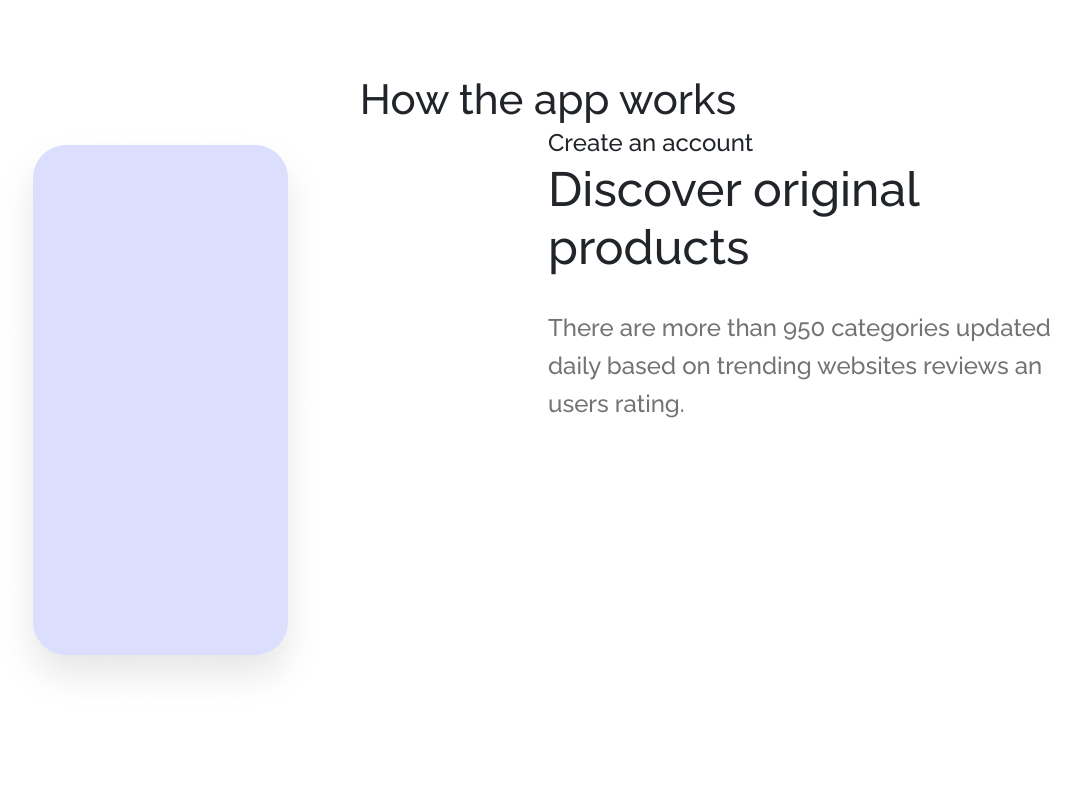
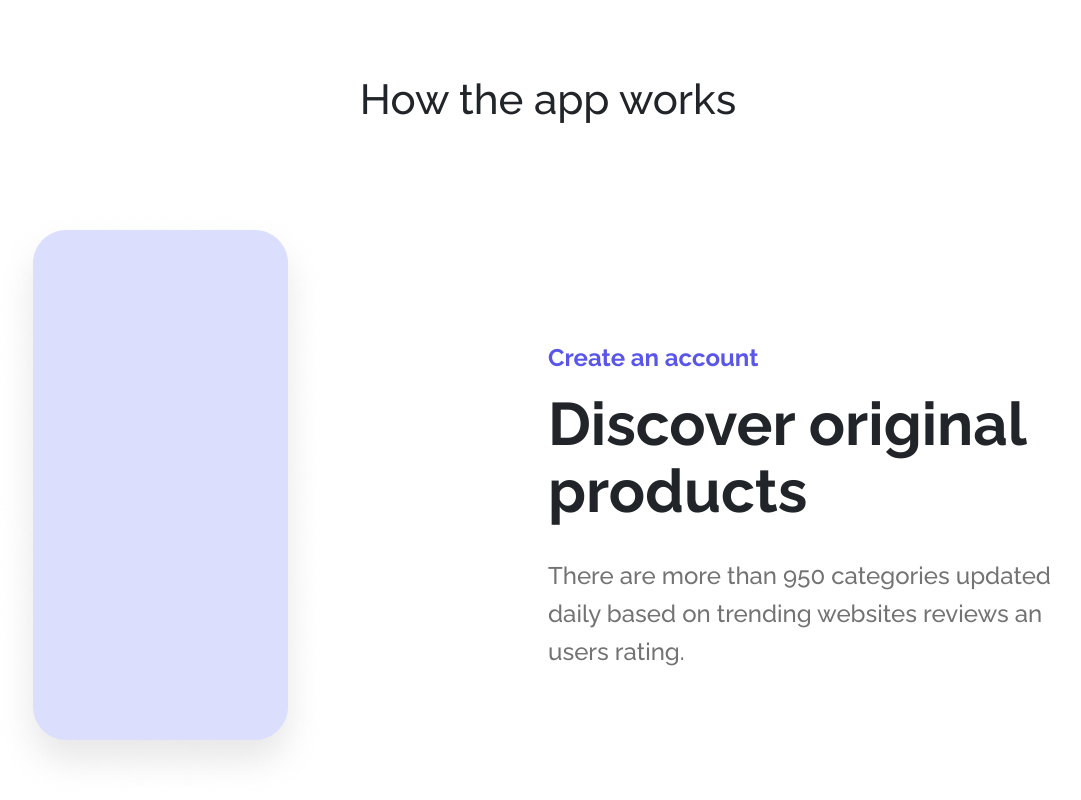
Before and after one commit to yevheniimoskalenko/lending_2021, a Vue app: page / in a window 1280 px wide. Shown: the part 720-1520 px from the top of the page, without its empty margins (92-1173 px from the left). Built offline with nearby package versions, Linux system fonts and the light colour scheme.

Commit message:
add work

```diff
--- a/src/assets/styles/style.scss
+++ b/src/assets/styles/style.scss
@@ -31,3 +31,13 @@ h1 {
   line-height: 38px;
   margin-top: 32px;
 }
+.topTitle {
+  color: #5956e9;
+  font-weight: 700;
+}
+.title {
+  font-size: 60px;
+  line-height: 67px;
+  font-weight: 700;
+  margin-top: 15px;
+}
--- a/src/components/works.vue
+++ b/src/components/works.vue
@@ -10,8 +10,8 @@
             <img :src="require('../assets/image 12.png')" alt="" />
           </div>
           <div class="works_content">
-            <span>Create an account</span>
-            <h2>Discover original products</h2>
+            <span class="topTitle">Create an account</span>
+            <h2 class="title">Discover original products</h2>
             <p class="desc">
               There are more than 950 categories updated daily based on trending
               websites reviews an users rating.
@@ -30,16 +30,21 @@ export default {};
 <style lang="scss" scope>
 .works__title {
   width: 100%;
-
   text-align: center;
 }
 .works__acc {
+  margin-top: 85px;
   display: flex;
+  align-self: flex-start;
 }
 .work__app {
   flex-basis: 50%;
 }
 .works_content {
   flex-basis: 50%;
+  height: 100%;
+  display: flex;
+  flex-direction: column;
+  align-self: center;
 }
 </style>
```
